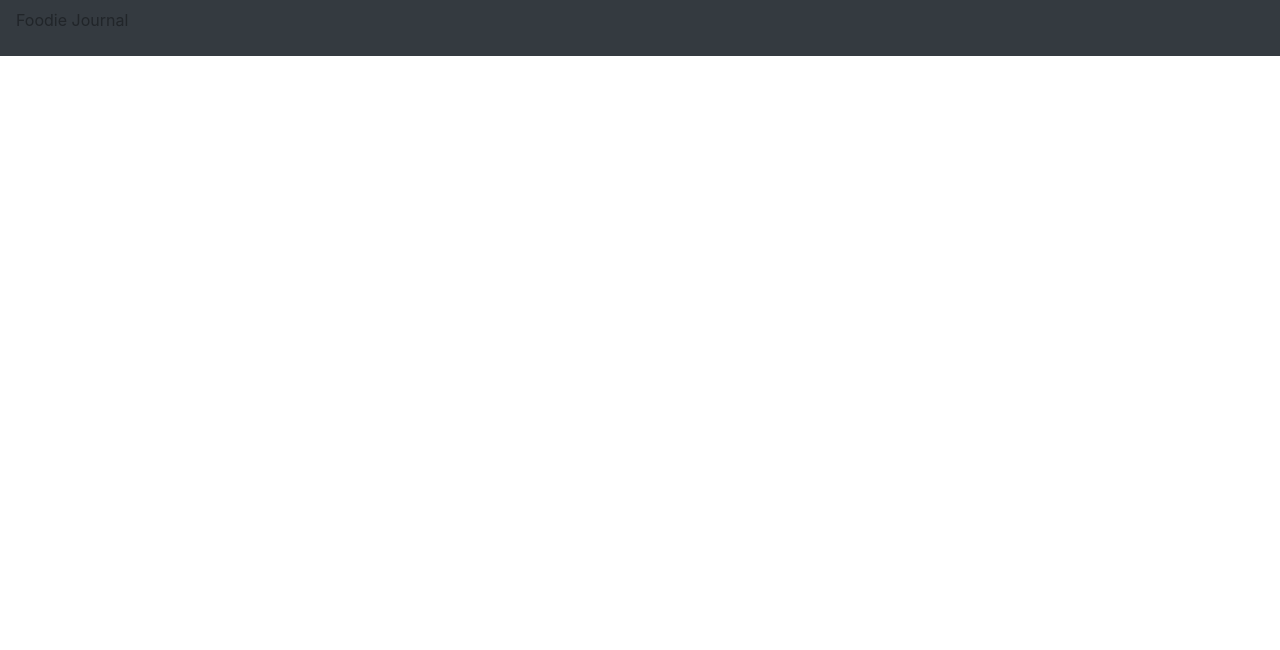
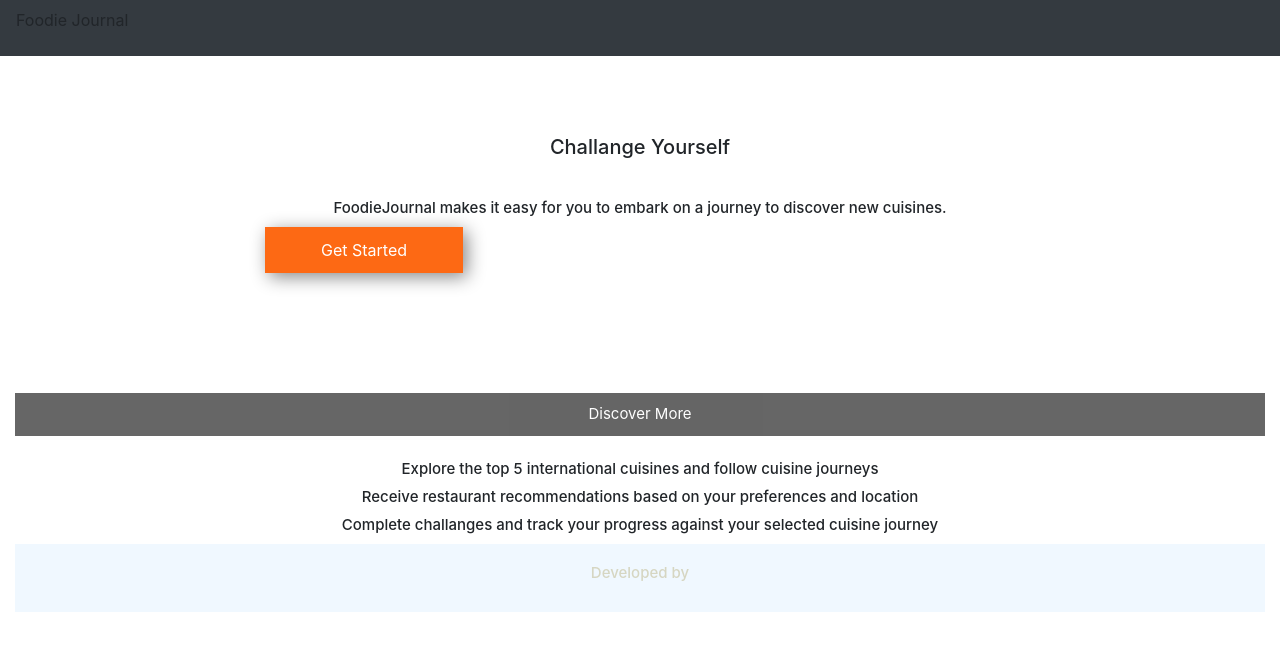
Before and after one commit to hardvolk/foodie-journal, an Angular app: page / in a window 1280 px wide. Shown: the top 650 px of the page. Built offline with nearby package versions, Linux system fonts and the light colour scheme.

Commit message:
Home template without images, background and icons

```diff
--- a/src/app/app.module.ts
+++ b/src/app/app.module.ts
@@ -3,12 +3,14 @@ import { NgModule } from '@angular/core';
 import { AuthService } from '../shared/services/auth.service'
 import { AppComponent } from './app.component';
 import { HomeMainMenuComponent } from './home-main-menu/home-main-menu.component';
+import { HomeComponent } from './home/home.component';
 
 
 @NgModule({
   declarations: [
     AppComponent,
-    HomeMainMenuComponent
+    HomeMainMenuComponent,
+    HomeComponent
   ],
   imports: [
     BrowserModule
--- a/src/app/home-main-menu/home-main-menu.component.html
+++ b/src/app/home-main-menu/home-main-menu.component.html
@@ -1,3 +1,4 @@
 <nav class="navbar navbar-expand-md navbar-dark bg-dark fixed-top">
   <p id="title"> Foodie Journal</p>
 </nav>
+<app-home></app-home>
--- /dev/null
+++ b/src/app/home/home.component.css
@@ -0,0 +1,48 @@
+.container-fluid {
+    position: relative;
+    top: 55px;
+}
+
+h1 {
+    font-size: 20px;
+    text-align: center;
+    margin-top: 80px;
+    margin-bottom: 40px;
+}
+
+h4 {
+    font-size: 15px;
+    text-align: center;
+    margin-bottom: 10px;
+}
+
+.btn-primary {
+    position: relative;
+    left: 20%;
+    right: 20%;
+    border-radius: 0%;
+    background-color: #fd6914 !important;
+    border-color: #fd6914 !important;
+    padding: 10px 55px 10px 55px;
+    box-shadow: 4px 4px 18px #888888;
+    margin-bottom: 120px;
+}
+
+.down {
+    padding: 10px 0 10px 0;
+    opacity: 0.6;
+    background-color: #000000;
+    font-size: 15px;
+    color: white;
+    text-align: center;
+    clear: none;
+}
+
+.paragraph {
+    color: #d6d6c2;
+}
+
+footer {
+    background-color: aliceblue;
+    padding: 20px;
+}
--- /dev/null
+++ b/src/app/home/home.component.html
@@ -0,0 +1,22 @@
+<div class="container-fluid" >
+  <h1 class="">Challange Yourself</h1>
+  <h4 class="">FoodieJournal makes it easy for you to embark on a journey to discover new cuisines.</h4>
+  <button class="btn btn-primary">Get Started</button>
+  <img src="" alt="">
+  <div class=""><span class="glyphicon glyphicon-chevron-down"></span></div>
+  <div class="down"><span class="">Discover More</span></div>
+  <div class="">
+    <!-- Background from an image  -->
+    <img src="" alt="">
+    <!-- Icon -->
+    <h4>Explore the top 5 international cuisines and follow cuisine journeys</h4>
+    <!-- Icon -->
+    <h4>Receive restaurant recommendations based on your preferences and location</h4>
+    <!-- Icon -->
+    <h4>Complete challanges and track your progress against your selected cuisine journey</h4>
+  </div>
+  <footer>
+    <h4 class='paragraph'>Developed by</h4>
+    <!-- Images or icons from awop and accenture -->
+  </footer>
+</div>
--- /dev/null
+++ b/src/app/home/home.component.ts
@@ -0,0 +1,15 @@
+import { Component, OnInit } from '@angular/core';
+
+@Component({
+  selector: 'app-home',
+  templateUrl: './home.component.html',
+  styleUrls: ['./home.component.css']
+})
+export class HomeComponent implements OnInit {
+
+  constructor() { }
+
+  ngOnInit() {
+  }
+
+}
```
Also changed, not shown: 1 other file (tests, documents, lock files or other folders).
